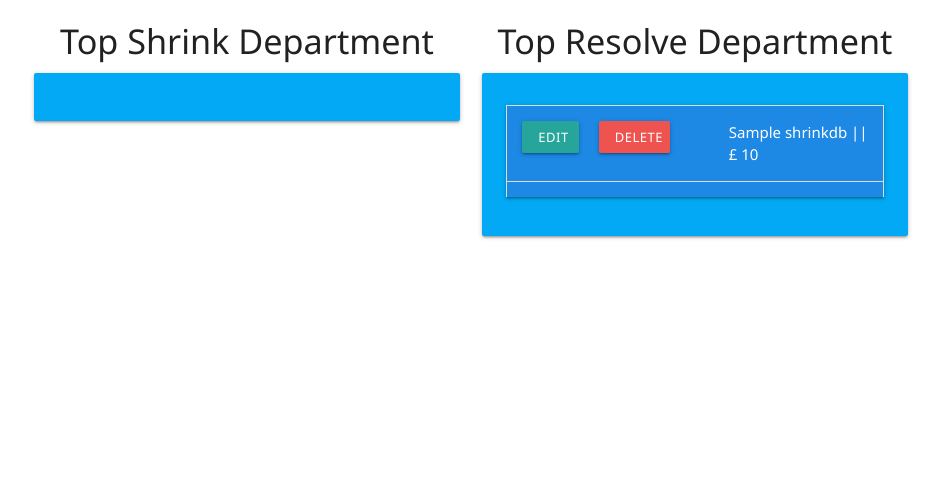
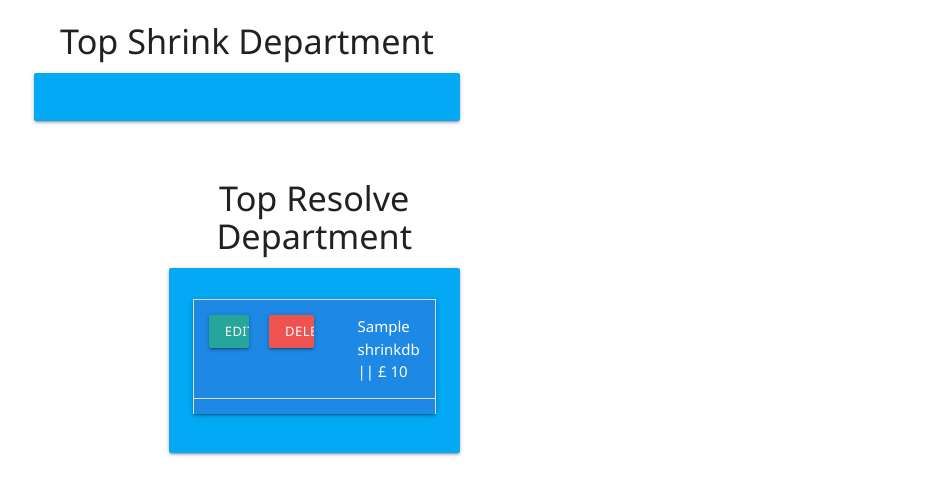
Before and after one commit to leeton1412/myshrink, a Flask app: page /profile/1 in a window 1280 px wide. Shown: the part 301-800 px from the top of the page, without its empty margins (169-1110 px from the left). Run offline with Flask 2, Linux system fonts and the light colour scheme; the visitor is signed in with stand-in values (Sample User, id 1); a database or web service that is not in the repository returns one stand-in record (values such as "Sample title"); some libraries are stand-ins or nearby versions.

Commit message:
shrink on profile display change

```diff
--- a/templates/profile.html
+++ b/templates/profile.html
@@ -6,10 +6,11 @@
     </div>
 </div>
 <!--Department shrink -->
-<div class="container center-align">
+<div class="container">
     <div class="row">
         <div class="col s12 m6">
-            <h4>Top Shrink Department</h4>
+            <h4 class="center-align">Top Shrink Department</h4>
+            {% if filtered_results|length > 0 %}
             <div class="card-panel light-blue">
                 <span class="white-text">
                     {% for result in filtered_results %}
@@ -23,17 +24,20 @@
                                 <div class="collapsible-body"><span> {{ result.additional_info }}</span></div>
                             </li>
                         </ul>
+                </span>
                         {% endif %}
                     {% endfor %}
-                </span>
-
             </div>
         </div>
+        {% endif %}
     <!-- Resolved shrink-->
+</div>
+<div class="container">
     <div class="row">
         <div class="col s12 m6">
-            <h4>Top Resolve Department</h4>
-            <div class="card-panel light-blue left-align">
+            <h4 class="center-align">Top Resolve Department</h4>
+         {% if filtered_results|length > 0 %}
+            <div class="card-panel light-blue ">
                 <span class="white-text">
                     {% for result in filtered_results %}
                         {% if result.resolved %}
@@ -48,8 +52,12 @@
                         {% endif %}
                     {% endfor %}
                 </span>
+            </div>
 
-            </div>
         </div>
+   </div>
+
 </div>
+{% endif %}
+
 {% endblock %}
--- a/templates/shrink.html
+++ b/templates/shrink.html
@@ -18,7 +18,7 @@
       <div class="card-content">
          <span class="card-title activator grey-text text-darken-4">The What?<i class="fas fa-chevron-circle-down"></i></span>
       </div>
-      <div class="card-reveal light-blue ">
+      <div class="card-reveal light-blue">
          <span class="card-title grey-text text-darken-4 white-text"><i class="far fa-times-circle"></i></span>
          <p>Shrink is a major threat for Tesco as a business. The definition is "a loss that cannot be accounted for". There
             are
```
